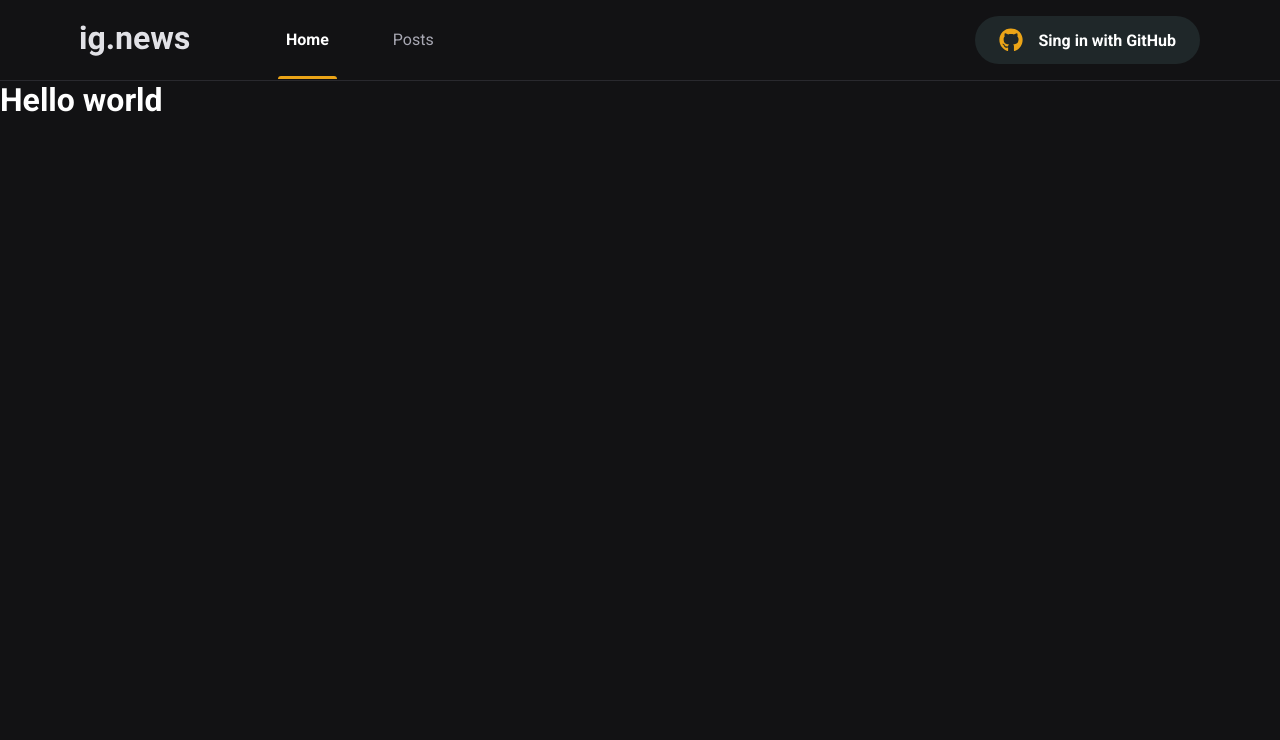
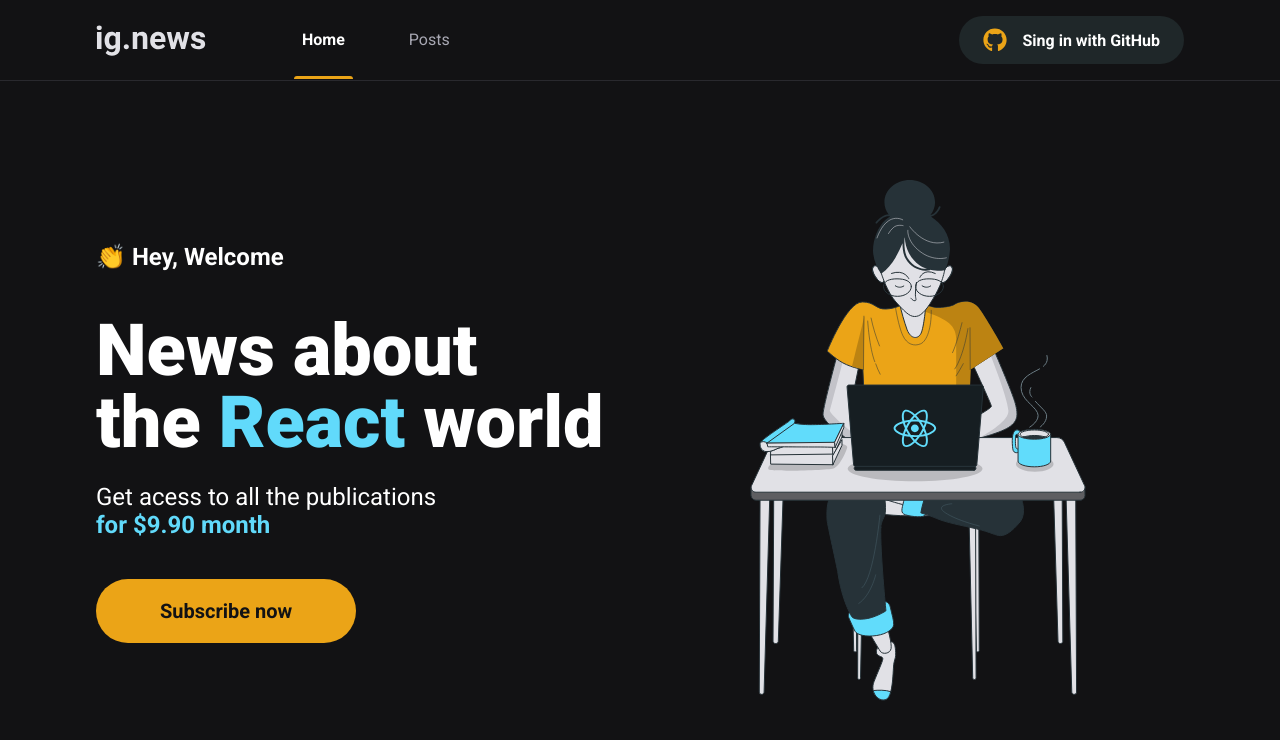
Before and after one commit to jonasGN/rs-ignews, a Next.js app: page / in a window 1280 px wide. Shown: the top 740 px of the page. Built offline with nearby package versions, Linux system fonts and the light colour scheme.

Commit message:
add SubscribeButton and Home page

```diff
--- a/src/components/Header/styles.module.scss
+++ b/src/components/Header/styles.module.scss
@@ -1,12 +1,12 @@
 .header {
   border-bottom: 1px solid var(--gray-800);
-  padding-inline: 1rem;
 }
 
 .content {
   max-width: 1120px;
   margin: 0 auto;
   height: 5rem;
+  padding-inline: 1rem;
 
   display: flex;
   align-items: center;
--- a/src/components/SignInButton/index.tsx
+++ b/src/components/SignInButton/index.tsx
@@ -7,7 +7,7 @@ export function SignInButton() {
   const isUserLoggedIn = false;
 
   return (
-    <button className={styles.button}>
+    <button type="button" className={styles.button}>
       <FaGithub color={isUserLoggedIn ? "#04D361" : "#eba417"} />
       {isUserLoggedIn ? "Username" : "Sing in with GitHub"}
       {isUserLoggedIn ? <IoMdClose /> : null}
--- /dev/null
+++ b/src/components/SubscribeButton/index.tsx
@@ -0,0 +1,9 @@
+import styles from "./styles.module.scss";
+
+export function SubscribeButton() {
+  return (
+    <button type="button" className={styles.subscribeButton}>
+      Subscribe now
+    </button>
+  );
+}
--- /dev/null
+++ b/src/components/SubscribeButton/styles.module.scss
@@ -0,0 +1,18 @@
+.subscribeButton {
+  background-color: var(--yellow-500);
+  border: none;
+  color: var(--gray-900);
+
+  font-size: 1.25rem;
+  font-weight: bold;
+
+  height: 4rem;
+  border-radius: 4rem;
+  padding-inline: 4rem;
+
+  transition: filter 0.2s;
+
+  &:hover {
+    filter: brightness(0.8);
+  }
+}
--- a/src/pages/index.tsx
+++ b/src/pages/index.tsx
@@ -1,12 +1,33 @@
 import Head from "next/head";
+import Image from "next/image";
+
+import { SubscribeButton } from "../components/SubscribeButton";
+
+import womanPic from "/public/images/girl-coding.svg";
+import styles from "../styles/pages/home.module.scss";
 
 export default function Home() {
   return (
     <>
       <Head>
-        <title>ig.news | Home</title>
+        <title>Home | ig.news</title>
       </Head>
-      <h1>Hello world</h1>
+      <main className={styles.container}>
+        <section className={styles.hero}>
+          <p>👏 Hey, Welcome</p>
+          <h1>
+            News about <br /> the <span>React</span> world
+          </h1>
+          <p className={styles.subscribeInfo}>
+            Get acess to all the publications <br />
+            <span>for $9.90 month</span>
+          </p>
+          <SubscribeButton />
+        </section>
+        <div className={styles.detailImage}>
+          <Image src={womanPic} alt="Girl coding" />
+        </div>
+      </main>
     </>
   );
 }
--- a/src/styles/globals.scss
+++ b/src/styles/globals.scss
@@ -52,3 +52,8 @@ a {
   color: inherit;
   text-decoration: none;
 }
+
+img {
+  display: block;
+  width: 100%;
+}
--- /dev/null
+++ b/src/styles/pages/home.module.scss
@@ -0,0 +1,55 @@
+.container {
+  max-width: 1120px;
+  margin: 0 auto;
+  padding-inline: 1rem;
+  height: calc(100vh - (5rem + 1px));
+
+  display: flex;
+  align-items: center;
+  gap: 1.5rem;
+}
+
+.hero {
+  flex: 1;
+
+  p {
+    font-size: 1.5rem;
+
+    &:first-child {
+      font-weight: bold;
+      line-height: 2.25rem;
+    }
+  }
+
+  h1 {
+    font-size: 4.5rem;
+    line-height: 4.5rem;
+    font-weight: 900;
+    margin-top: 2.5rem;
+    margin-bottom: 1.5rem;
+
+    span {
+      color: var(--cyan-500);
+    }
+  }
+
+  button {
+    margin-top: 2.5rem;
+  }
+}
+
+.subscribeInfo {
+  font-weight: normal;
+
+  span {
+    font-weight: bold;
+    color: var(--cyan-500);
+  }
+}
+
+.detailImage {
+  flex: 1;
+
+  display: flex;
+  justify-content: center;
+}
```
Also changed, not shown: public/images/girl-coding.svg (added).
